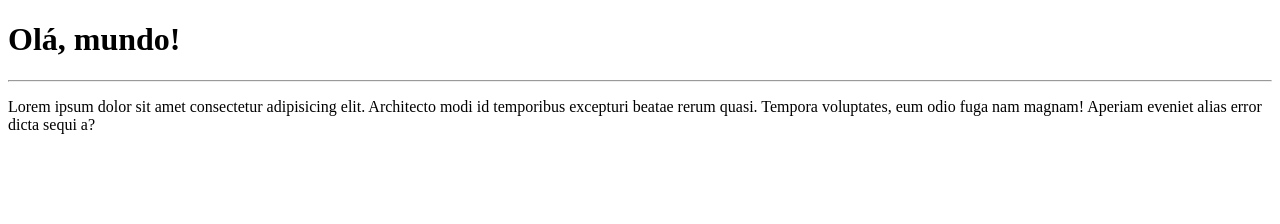
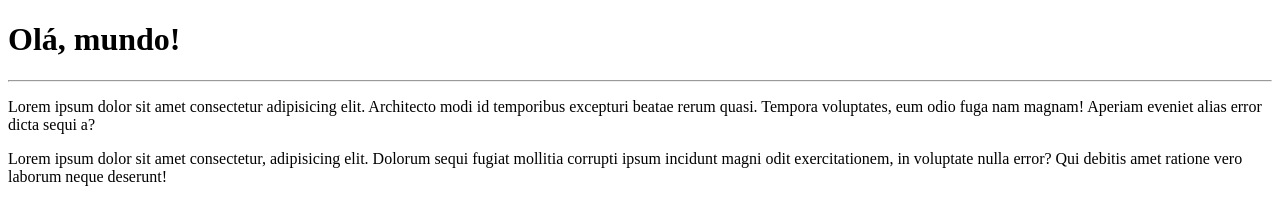
Before and after one commit to Geovannalves/Ola-Mundo, a plain HTML site: page site-exemplo/index.html in a window 1280 px wide. Drawn offline with Linux system fonts and the light colour scheme.

Commit message:
Adicionei um paragráfo

```diff
--- a/site-exemplo/index.html
+++ b/site-exemplo/index.html
@@ -10,5 +10,6 @@
     <h1>Olá, mundo!</h1>
     <hr>
     <p>Lorem ipsum dolor sit amet consectetur adipisicing elit. Architecto modi id temporibus excepturi beatae rerum quasi. Tempora voluptates, eum odio fuga nam magnam! Aperiam eveniet alias error dicta sequi a?</p>
+    <p>Lorem ipsum dolor sit amet consectetur, adipisicing elit. Dolorum sequi fugiat mollitia corrupti ipsum incidunt magni odit exercitationem, in voluptate nulla error? Qui debitis amet ratione vero laborum neque deserunt!</p>
 </body>
 </html>
```
